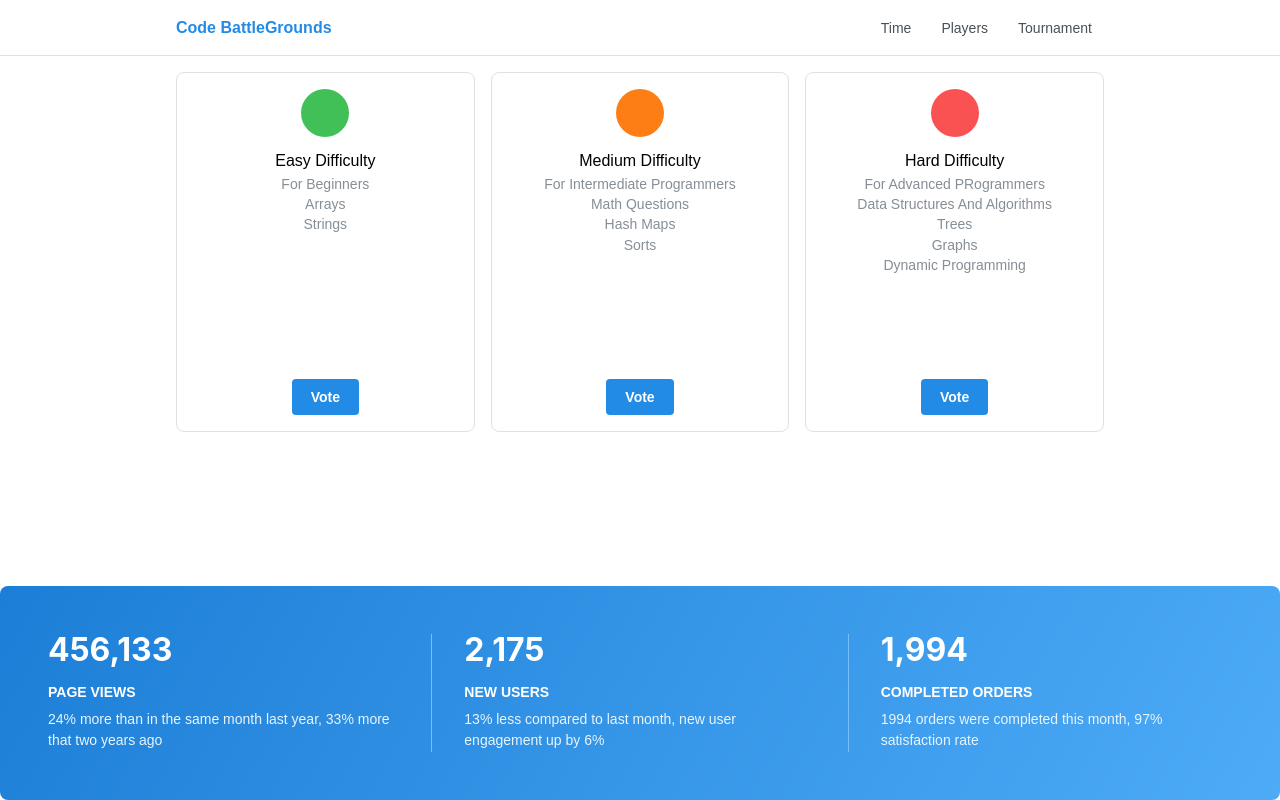
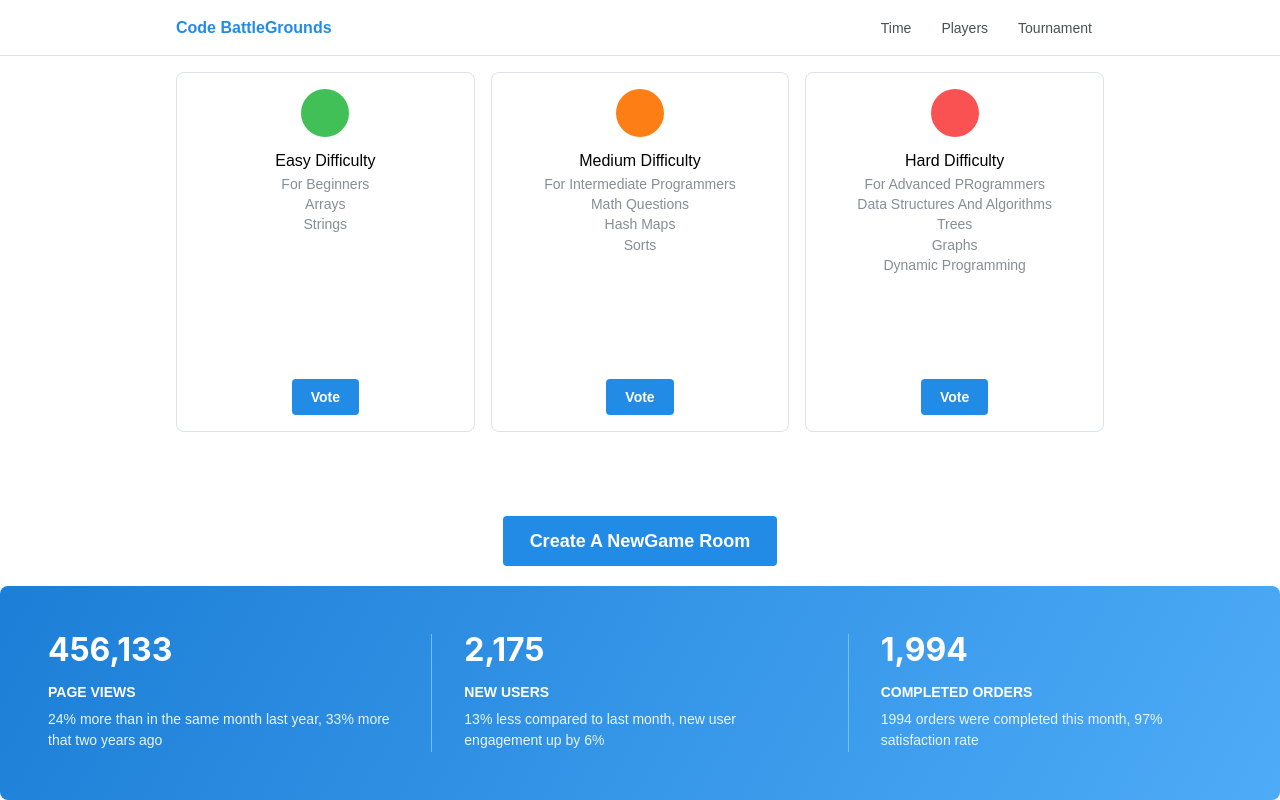
Before and after one commit to Capstone-Projects-2026-spring/project-code-battlegrounds-1-5, a Next.js app: page /landingpage in a window 1280 px wide. Built offline with nearby package versions, Linux system fonts and the light colour scheme.

Commit message:
finish cherry-pick and commit regenerated bun.lock

```diff
--- a/package.json
+++ b/package.json
@@ -23,12 +23,15 @@
     "csv": "^6.4.1",
     "dotenv": "^17.2.4",
     "ioredis": "^5.9.3",
+    "nanoid": "^5.1.6",
     "next": "16.1.6",
     "postcss": "^8.5.6",
     "postcss-preset-mantine": "^1.18.0",
     "postcss-simple-vars": "^7.0.1",
     "react": "19.2.3",
-    "react-dom": "19.2.3"
+    "react-dom": "19.2.3",
+    "socket.io": "^4.8.3",
+    "socket.io-client": "^4.8.3"
   },
   "devDependencies": {
     "@playwright/test": "^1.58.2",
--- /dev/null
+++ b/src/pages/api/rooms/create.ts
@@ -0,0 +1,34 @@
+import type { NextApiRequest, NextApiResponse } from 'next';
+import { nanoid } from 'nanoid';
+
+/**
+ * API route handler for creating a new game room.
+ * This endpoint is called when the user clicks the "Create Game Room" button on the landing page.
+ * It generates a unique game ID, stores it in an in-memory object (replace with Redis or DB in production),
+ * and returns the game ID to the client. The client then redirects the user to the new game room page using this ID.
+ */
+export default async function handler(req: NextApiRequest, res: NextApiResponse) {
+  // Only allow POST requests to create a new game room. Reject any other HTTP methods with a 405 (Method Not Allowed) status.
+  if (req.method !== 'POST') {
+    return res.status(405).json({ message: 'Method not allowed' });
+  }
+
+  ///TODO: Add authentication check here to ensure only logged-in users can create game rooms
+
+  // Generate a unique game ID, persist it, then return it to client and handle any errors.
+  try {
+    const gameId = nanoid(5); // Generate a unique n-character ID for the game room. Specify value of n.
+
+    /// TODO: Store in Redis that this gameId exists and is waiting for players
+    // Store in-memory for now, but ideally we would use Redis or a database to track active game rooms and their states
+    const activeGames: Record<string, any> = {}; // In-memory store for active game rooms (replace with Redis or DB in production)
+    // Store initial game room state (e.g., waiting for players) in the in-memory object. In production, this would be stored in Redis or a database.
+    activeGames[gameId] = { players: [], status: 'waiting' };
+
+    // Return generated gameId to client with status 201 (created)
+    return res.status(201).json({ gameId });
+  } catch (error: any) {
+    // Return error message with status 500 (internal server error) if something goes wrong during game room creation
+    return res.status(500).json({ message: error?.message || 'Failed to create game room' });
+  }
+}
--- a/src/pages/landingpage.tsx
+++ b/src/pages/landingpage.tsx
@@ -1,10 +1,38 @@
 import React from 'react';
-import { Stack, Box } from '@mantine/core'; //
+import { Stack, Box, Button, Center, Loader } from '@mantine/core'; //
 import Navbar from '@/components/Navbar';
 import Broadstats from '@/components/Broadstats';
 import DifficultyGrid from '@/components/DifficultyGrid';
+import { useRouter } from 'next/router';
 
 export default function LandingPage() {
+
+  const router = useRouter(); // Next router used for navigation AKA redirecting page
+  const [loading, setLoading] = React.useState(false); // State to manage loading state of the button
+
+  /**
+   * handleCreateRoom is called when the user clicks the "Create Game Room" button.
+   * It sends a POST request to the /api/rooms/create endpoint to create a new game room.
+   * If successful, it redirects the user to the new game room page using the returned gameId.
+   * If there's an error, it shows an alert with the error message.
+   */
+  const handleCreateRoom = async () => {
+    setLoading(true);
+    try {
+      const response = await fetch('/api/rooms/create', { method: 'POST'});
+      const data = await response.json();
+      if (response.ok) {
+        router.push(`/playGame/${data.gameId}`); // Redirect to the new game room page using the returned gameId
+      } else {
+        alert(data.message || 'Failed to create game room'); // Show error message from the server if available, otherwise show a generic error message
+      }
+    } catch (error) {
+      alert('Failed to create game room');
+    } finally {
+      setLoading(false);
+    }
+  };
+
   return (
     /* Stack creates a flex column.
        h="100vh" ensures the page is at least the height of the screen.
@@ -28,6 +56,18 @@ export default function LandingPage() {
         <DifficultyGrid />
       </Box>
 
+      {/* Center the button to create the game room */}
+      <Center mb='lg'>
+        <Button
+          onClick={handleCreateRoom}
+          size='lg'
+          loading={loading}
+          disabled={loading}
+        >
+          Create A NewGame Room
+        </Button>
+      </Center>
+
       <Broadstats />
     </Stack>
   );
```
Also changed, not shown: 1 other file (tests, documents, lock files or other folders).
